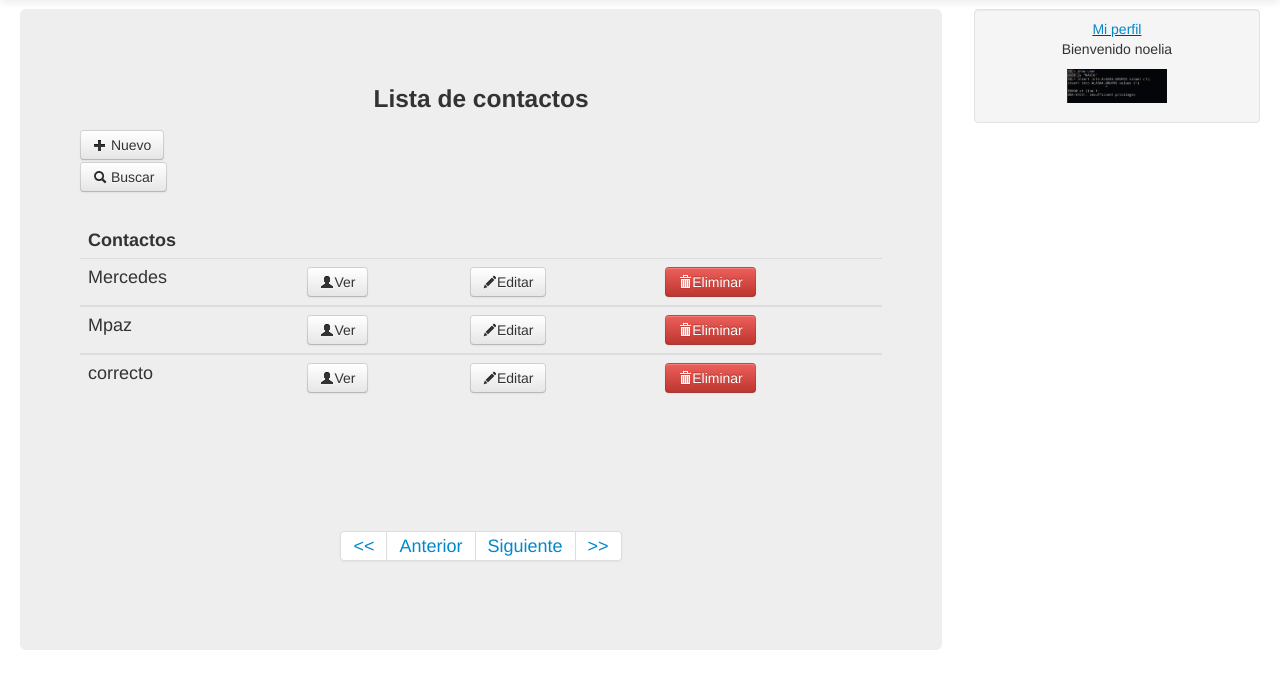
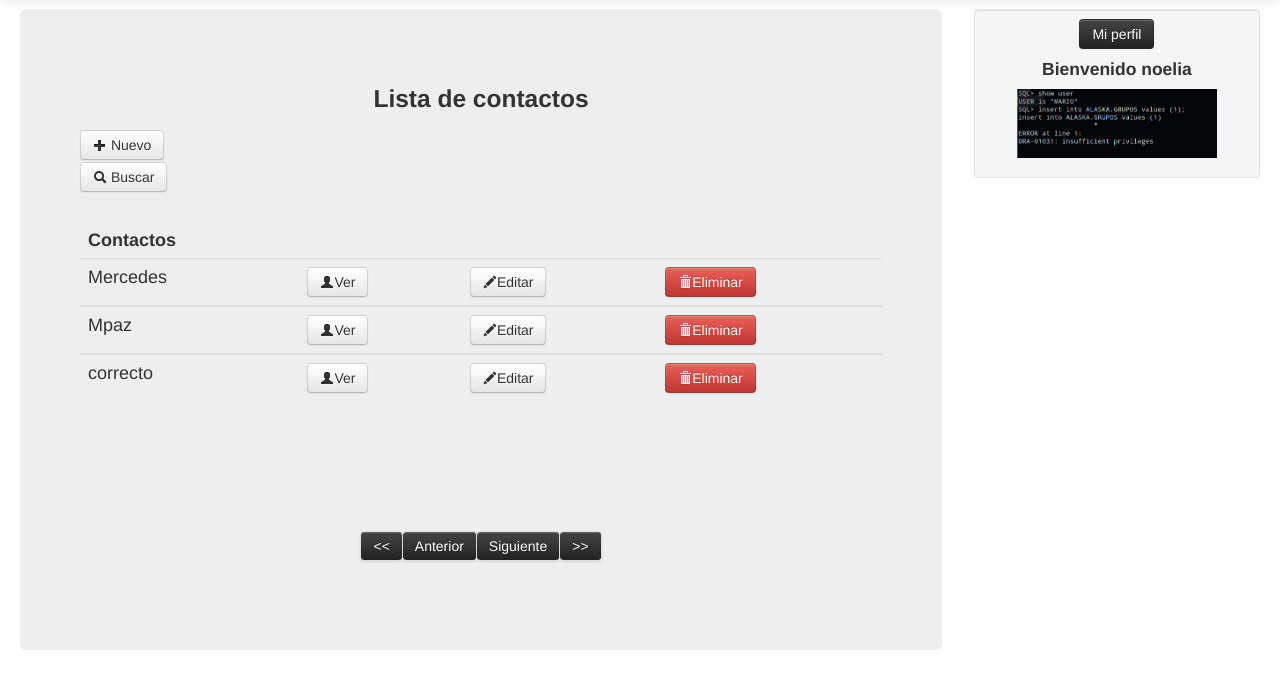
Before and after one commit to noeliacalga/Proyecto, a Django app: page /contactos/page/1/ in a window 1280 px wide. Shown: the part 51-740 px from the top of the page. Run offline with Django 3.2, Linux system fonts and the light colour scheme; a user stored in the database is signed in; data comes from the database, SQL or seed files in the repository; both versions use the stored data as it was after the commit; some libraries are stand-ins or nearby versions.

Commit message:
personalizando

```diff
--- a/agenda/apps/contactos/views.py
+++ b/agenda/apps/contactos/views.py
@@ -39,7 +39,8 @@ def edit_contactos_view(request, id_cont):
 @login_required
 def edit_perfil_view(request,id_cont):
 	info = "iniciado"
-	perfil= userProfile.objects.get(pk=id_cont)
+	usuario = User.objects.get(id=id_cont)
+	perfil= userProfile.objects.get(user=usuario)
 	if request.method == "POST":
 		form = userProfileForm(request.POST,request.FILES,instance=perfil)
 		if form.is_valid():
@@ -48,6 +49,7 @@ def edit_perfil_view(request,id_cont):
 			edit_perfil.status = True
 			edit_perfil.save() # Guardamos el objeto
 			info = "Correcto"
+			edit_perfil.id=request.user.id
 			return HttpResponseRedirect('/perfil/%s/'%edit_perfil.id)
 	else:
 		form = userProfileForm(instance=perfil)
@@ -85,6 +87,7 @@ def search_view(request):
             Q(correo__icontains=query)
         )
         results = contacto.objects.filter(qset).distinct()
+
     else:
         results = []
     return render_to_response("home/search.html", {
--- a/agenda/templates/base.html
+++ b/agenda/templates/base.html
@@ -50,10 +50,11 @@
             <ul class="nav nav-list">
 
         {% if user.is_authenticated %}
-				<u><center><li><a href="/perfil/{{user.id}}/">Mi perfil</a></center></u>
-                <center><p>Bienvenido {{ user }} </p></center>
+				<u><center><li><a href="/perfil/{{user.id}}/" class="btn btn-inverse" type="button">Mi perfil</a></center></u>
+
+                <center><h4>Bienvenido {{ user }} </h4></center>
 		{% if user.userprofile.photo %}
-                	 <center><img src ="/media/{{user.userprofile.photo}}"width="100px" heigth="100px"/></center>
+                	 <center><img src ="/media/{{user.userprofile.photo}}"width="200px" heigth="200px"/></center>
 		{% endif %}
               {% else %}
                <center><a href="/login/" class="btn btn-primary">Login<a></center>
--- a/agenda/templates/contactos/addContacto.html
+++ b/agenda/templates/contactos/addContacto.html
@@ -9,7 +9,7 @@
 	<form action="." method="POST" enctype="multipart/form-data">
 
 		{% csrf_token %}
-		<label for="{{ form.nombre.auto_id }}">{{form.nombre.label}}</label>
+		<label  for="{{ form.nombre.auto_id }}">{{form.nombre.label}}</label>
 		{{form.nombre}} <br>
 		<label for="{{ form.apellidos.auto_id }}">{{form.apellidos.label}}</label>
 		{{form.apellidos}} <br>
--- a/agenda/templates/home/contactos.html
+++ b/agenda/templates/home/contactos.html
@@ -66,18 +66,18 @@
 	<div class="pagination"><center>
 	<ul>
 
-	<li><a href="/contactos/page/1"> << </a>
+	<li><a href="/contactos/page/1" class="btn btn-inverse" "pager"> << </a>
 	{% if contactos.has_previous %}
-		<li><a href="/contactos/page/{{contactos.previous_page_number }}/"> Anterior </a>
+		<li><a href="/contactos/page/{{contactos.previous_page_number }}/" class="btn btn-inverse" "pager"> Anterior </a>
 	{% else %}
-		<li><a href="#"> Anterior </a>
+		<li><a href="#" class="btn btn-inverse" "pager"> Anterior </a>
 	{% endif %}
 	{% if contactos.has_next %}
-		<li><a href="/contactos/page/{{contactos.next_page_number }}/"> Siguiente </a>
+		<li><a href="/contactos/page/{{contactos.next_page_number }}/" class="btn btn-inverse" "pager"> Siguiente </a>
 	{% else %}
-		<li><a href="#"> Siguiente </a>
+		<li><a href="#" class="btn btn-inverse" "pager"> Siguiente </a>
 	{% endif %}
-		<li><a href="/contactos/page/{{contactos.paginator.num_pages }} "> >> </a>
+		<li><a href="/contactos/page/{{contactos.paginator.num_pages }} " class="btn btn-inverse" "pager"> >> </a>
 	</center>
 	</ul>
 	</div>
--- a/agenda/templates/home/perfil.html
+++ b/agenda/templates/home/perfil.html
@@ -4,7 +4,7 @@
 <p></p>
 
 {% if user.is_authenticated %}
-	<td><a class="btn" href="/edit/perfil/{{perfil.id}}/"><li class="icon-pencil"></li>Editar</a></td>
+	<td><a class="btn" href="/edit/perfil/{{user.id}}/"><li class="icon-pencil"></li>Editar</a></td>
 	<p></p>
 
 	<p><b> Nombre =</b> {{ perfil.nombre }} </p>
@@ -13,6 +13,8 @@
 	<p><b> Telefono=</b> {{ perfil.telefono}} </p>
 	<p><b> Dirección =</b> {{ perfil.direccion}} </p>
 	<p><b> Correo =</b> {{ perfil.correo}} </p>
+
+
 	{% if perfil.photo %}
                 	 <img src ="/media/{{user.userprofile.photo}}"width="100px" heigth="100px"/>
 	{% endif %}
--- a/agenda/templates/home/search.html
+++ b/agenda/templates/home/search.html
@@ -46,7 +46,7 @@
         <li>{{ contacto|escape }}</l1>
 <tbody>
 
-			<tr id="tr{{p.id}}">
+
 				<td>{{p.nombre}}</td>
 				<td><a class="btn" href="/contacto/{{p.id}}/"><li class="icon-user"></li>Ver</a></td>
 				<td><a class="btn" href="/edit/contacto/{{p.id}}/"><li class="icon-pencil"></li>Editar</a></td>
--- a/agenda/templates/home/thanks_register.html
+++ b/agenda/templates/home/thanks_register.html
@@ -2,7 +2,7 @@
 {% block title %} Registro {% endblock %}
 {% block content %}
 
-<h2> Gracias por registrarte!!! </h2>
+<h2>¡¡¡Gracias por registrarte!!! </h2>
 <br>
 <a href="/login/" class="btn btn-primary"> Iniciar Sesion </a>
 {% endblock %}
```
Also changed, not shown: agenda/media/MultimediaData/Contacto/Mercedes/2.png (added), agenda/media/MultimediaData/Contacto/Mercedes/3_ZOLR1mb.png (added), agenda/media/MultimediaData/Contacto/Mpaz/alaska.png (added), agenda/media/MultimediaData/Contacto/Samuel/alaska.png (added), agenda/media/MultimediaData/Contacto/correcto/3.png (added), agenda/media/MultimediaData/Users/noelia/alaska_s3LMM2i.png (added), agenda/media/MultimediaData/Users/prueba/3.png (added), db.sqlite3, 2 other files.
